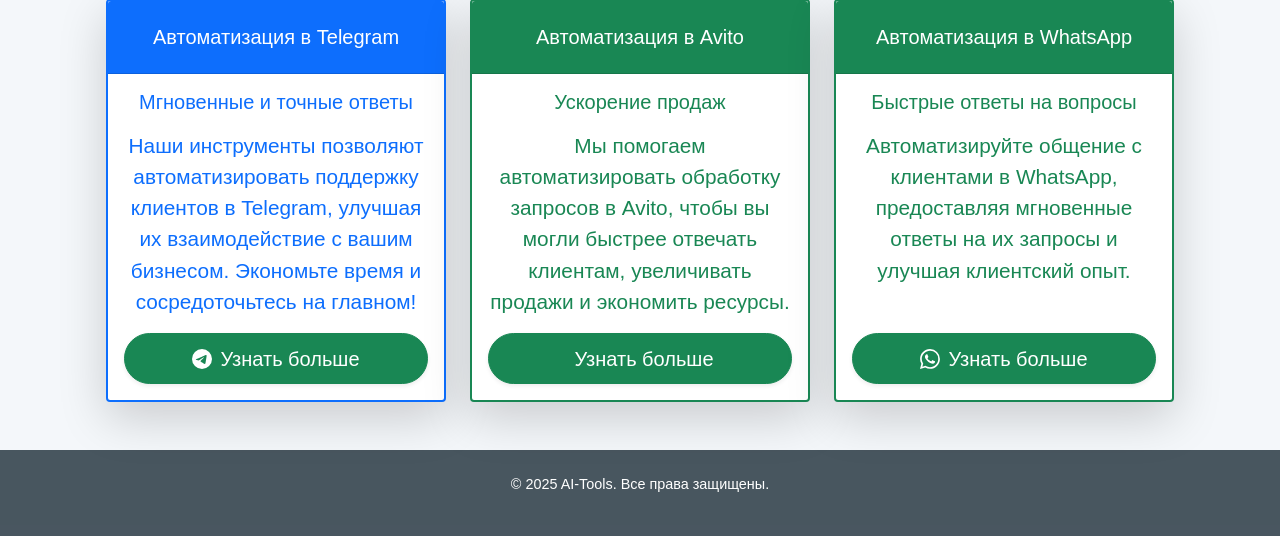
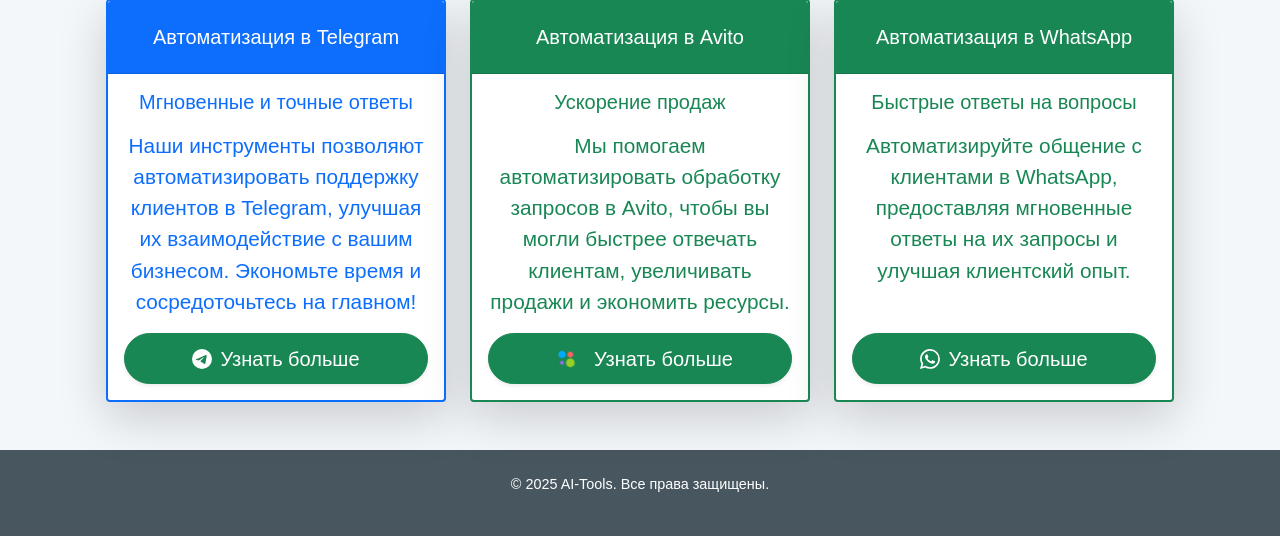
Before and after one commit to Narek12345/AI-Tools, a Django app: page / in a window 1280 px wide. Shown: the part 1508-2044 px from the top of the page. Run offline with Django 5.2, Linux system fonts and the light colour scheme.

Commit message:
Integrated the Avito icon the button.

```diff
--- a/core/templates/core/home.html
+++ b/core/templates/core/home.html
@@ -1,4 +1,6 @@
 {% extends 'core/base.html' %}
+
+{% load static %}
 
 {% block title %}
 	AI-Tools
@@ -99,7 +101,8 @@
 								Мы помогаем автоматизировать обработку запросов в Avito, чтобы вы могли быстрее отвечать клиентам, увеличивать продажи и экономить ресурсы.
 							</p>
 							<a href="#" class="btn btn-success btn-lg mt-auto d-flex align-items-center justify-content-center gap-2 shadow-sm rounded-pill" style="padding: 0.6rem 1.5rem; transition: all 0.3s ease;">
-								<i class="bi bi-shop"></i> Узнать больше
+								<img src="{% static 'core/images/mini_avito_icon.png' %}" alt="Avito" style="height: 1.5rem; width: auto;">
+								Узнать больше
 							</a>
 						</div>
 					</div>
```
